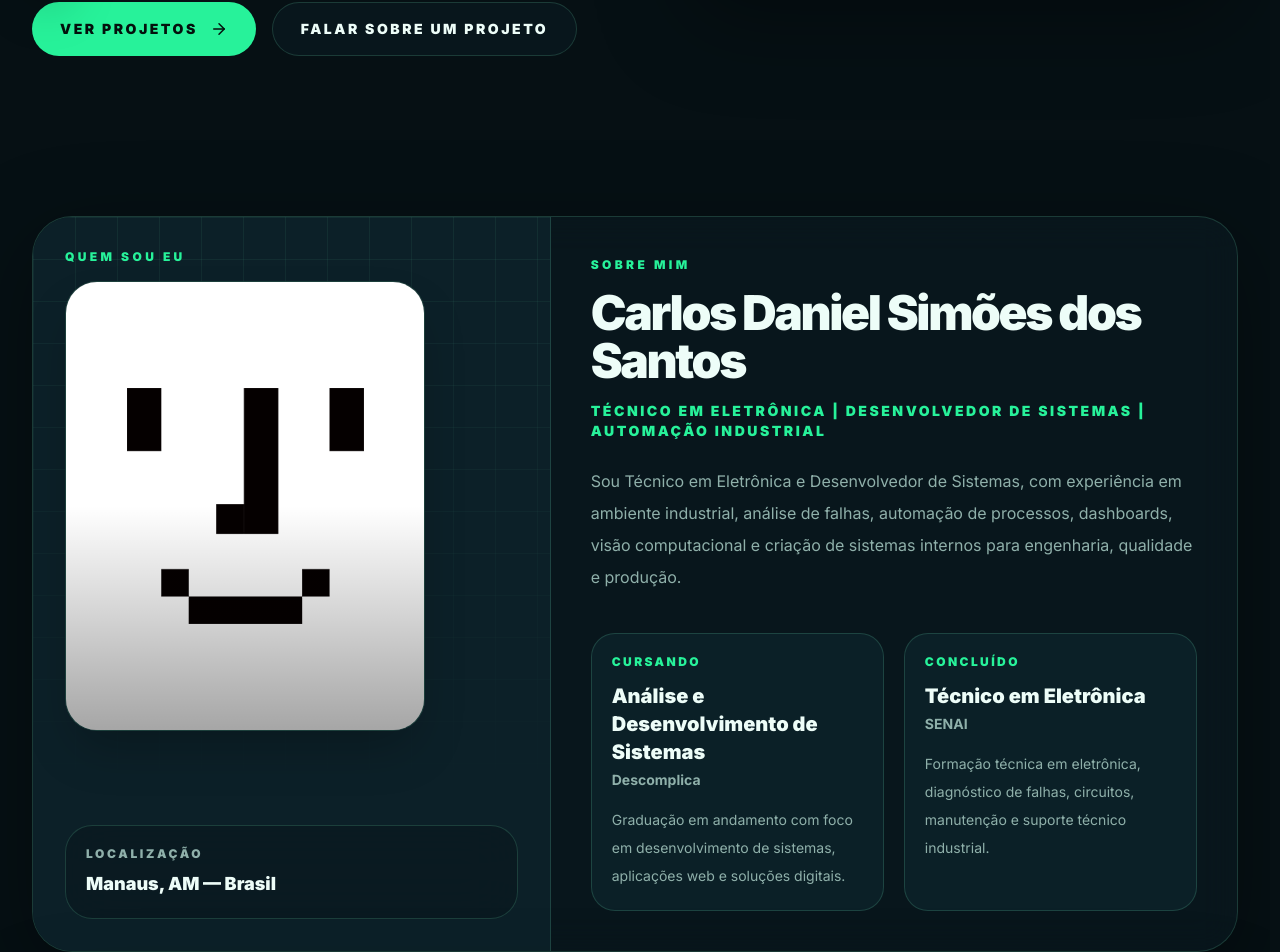
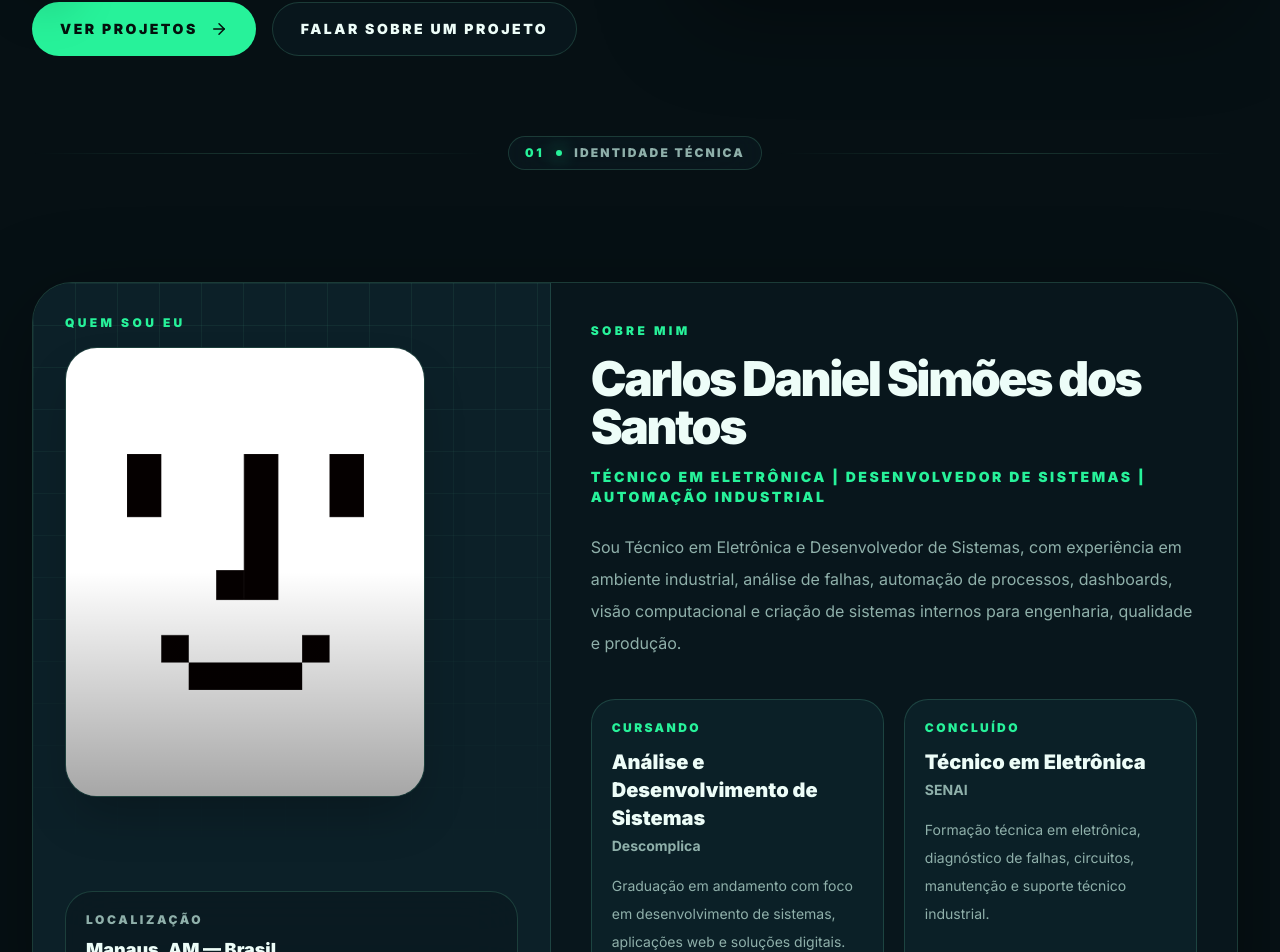
Before and after one commit to carlosdaniel003/Portf-lio, a Next.js app: page / in a window 1280 px wide. Shown: the part 620-1572 px from the top of the page. Built offline with nearby package versions, Linux system fonts and the light colour scheme.

Commit message:
Feat: Ajustei novas animações para construção dos blocos

```diff
--- a/src/app/page.tsx
+++ b/src/app/page.tsx
@@ -1,10 +1,11 @@
-// src\app\page.tsx
 import AboutMe from "@/components/sections/AboutMe";
 import CaseStudies from "@/components/sections/CaseStudies";
 import Contact from "@/components/sections/Contact";
 import Hero from "@/components/sections/Hero";
 import InteractiveBackground from "@/components/ui/InteractiveBackground";
 import Loader from "@/components/ui/Loader";
+import ScrollReveal from "@/components/ui/ScrollReveal";
+import SectionDivider from "@/components/ui/SectionDivider";
 
 export default function Home() {
   return (
@@ -14,9 +15,24 @@ export default function Home() {
 
       <div className="relative z-10">
         <Hero />
-        <AboutMe />
-        <CaseStudies />
-        <Contact />
+
+        <SectionDivider index="01" title="Identidade técnica" />
+
+        <ScrollReveal variant="up">
+          <AboutMe />
+        </ScrollReveal>
+
+        <SectionDivider index="02" title="Projetos reais" />
+
+        <ScrollReveal variant="scale">
+          <CaseStudies />
+        </ScrollReveal>
+
+        <SectionDivider index="03" title="Contato direto" />
+
+        <ScrollReveal variant="up">
+          <Contact />
+        </ScrollReveal>
       </div>
     </main>
   );
--- a/src/components/sections/AboutMe.tsx
+++ b/src/components/sections/AboutMe.tsx
@@ -1,4 +1,3 @@
-// src\components\sections\AboutMe.tsx
 "use client";
 
 import TiltCard from "@/components/ui/TiltCard";
@@ -78,11 +77,12 @@ export default function AboutMe() {
                 </div>
 
                 <div className="grid gap-5 md:grid-cols-2">
-                  {aboutProfile.education.map((item) => (
+                  {aboutProfile.education.map((item, index) => (
                     <TiltCard
                       as="article"
                       key={item.title}
                       intensity="medium"
+                      revealDelay={index * 0.06}
                       className="group rounded-[1.5rem] border border-[color:var(--line)] bg-[color:var(--panel-strong)] p-5 transition hover:border-[color:var(--accent)]"
                     >
                       <p className="text-xs font-black uppercase tracking-[0.2em] text-[color:var(--accent)]">
@@ -126,6 +126,7 @@ export default function AboutMe() {
                   as="article"
                   key={item.title}
                   intensity="medium"
+                  revealDelay={index * 0.06}
                   className="group rounded-[1.5rem] border border-[color:var(--line)] bg-[color:var(--panel-strong)] p-5 transition hover:border-[color:var(--accent)]"
                 >
                   <p className="text-xs font-black uppercase tracking-[0.2em] text-[color:var(--accent)]">
@@ -166,6 +167,7 @@ export default function AboutMe() {
                   as="article"
                   key={service.title}
                   intensity="medium"
+                  revealDelay={index * 0.06}
                   className="group rounded-[1.5rem] border border-[color:var(--line)] bg-[color:var(--panel-strong)] p-5 transition hover:border-[color:var(--accent)]"
                 >
                   <p className="text-xs font-black uppercase tracking-[0.2em] text-[color:var(--accent)]">
@@ -223,6 +225,7 @@ export default function AboutMe() {
                   as="article"
                   key={group.title}
                   intensity="medium"
+                  revealDelay={groupIndex * 0.06}
                   className="group rounded-[1.7rem] border border-[color:var(--line)] bg-[color:var(--panel-strong)] p-5 transition hover:border-[color:var(--accent)]"
                 >
                   <div className="pointer-events-none absolute -right-8 -top-8 h-24 w-24 rounded-full bg-[color:var(--accent)]/10 blur-2xl opacity-0 transition group-hover:opacity-100" />
@@ -369,6 +372,7 @@ export default function AboutMe() {
                       <TiltCard
                         as="div"
                         intensity="medium"
+                        revealDelay={index * 0.05}
                         className="group rounded-[1.7rem] border border-[color:var(--line)] bg-[color:var(--panel-strong)] p-5 transition hover:border-[color:var(--accent)]"
                       >
                         <div className="pointer-events-none absolute -right-10 -top-10 h-28 w-28 rounded-full bg-[color:var(--accent)]/10 blur-2xl opacity-0 transition group-hover:opacity-100" />
--- a/src/components/sections/CaseStudies.tsx
+++ b/src/components/sections/CaseStudies.tsx
@@ -1,4 +1,3 @@
-// src\components\sections\CaseStudies.tsx
 "use client";
 
 import TiltCard from "@/components/ui/TiltCard";
@@ -60,6 +59,7 @@ export default function CaseStudies() {
                       type="button"
                       onClick={() => setSelectedProjectId(project.id)}
                       intensity="medium"
+                      revealDelay={index * 0.04}
                       className={
                         isSelected
                           ? "group rounded-[1.6rem] border border-[color:var(--accent)] bg-[color:var(--bg)] p-4 text-left shadow-[0_0_42px_color-mix(in_srgb,var(--accent)_14%,transparent)] transition"
--- a/src/components/ui/Header.tsx
+++ b/src/components/ui/Header.tsx
@@ -1,6 +1,8 @@
-// src\components\ui\Header.tsx
+"use client";
+
 import ThemeToggle from "@/components/ui/ThemeToggle";
 import { Folder, Github, Home, Mail, User } from "lucide-react";
+import { useEffect, useState } from "react";
 
 const links = [
   {
@@ -26,16 +28,49 @@ const links = [
 ];
 
 export default function Header() {
+  const [activeSection, setActiveSection] = useState("inicio");
+
+  useEffect(() => {
+    function handleScroll() {
+      const referencePoint = window.scrollY + window.innerHeight * 0.42;
+
+      let currentSection = "inicio";
+
+      links.forEach((link) => {
+        const sectionId = link.href.replace("#", "");
+        const section = document.getElementById(sectionId);
+
+        if (section && section.offsetTop <= referencePoint) {
+          currentSection = sectionId;
+        }
+      });
+
+      setActiveSection(currentSection);
+    }
+
+    handleScroll();
+
+    window.addEventListener("scroll", handleScroll, { passive: true });
+    window.addEventListener("resize", handleScroll);
+
+    return () => {
+      window.removeEventListener("scroll", handleScroll);
+      window.removeEventListener("resize", handleScroll);
+    };
+  }, []);
+
   return (
     <header className="fixed left-4 top-1/2 z-50 -translate-y-1/2">
       <nav
         aria-label="Menu principal"
-        className="flex flex-col items-center gap-3 rounded-full border border-[color:var(--line)] bg-[color:var(--panel)] p-2 shadow-2xl backdrop-blur-2xl"
+        className="relative flex flex-col items-center gap-3 rounded-full border border-[color:var(--line)] bg-[color:var(--panel)] p-2 shadow-2xl backdrop-blur-2xl"
       >
+        <span className="pointer-events-none absolute inset-y-5 left-1/2 w-px -translate-x-1/2 bg-gradient-to-b from-transparent via-[color:var(--accent)]/25 to-transparent" />
+
         <a
           href="#inicio"
           aria-label="Carlos Daniel - início"
-          className="group relative grid h-11 w-11 place-items-center rounded-full border border-[color:var(--line)] bg-[color:var(--panel-strong)] font-black text-[color:var(--accent)] transition hover:-translate-y-0.5 hover:border-[color:var(--accent)]"
+          className="group relative z-10 grid h-11 w-11 place-items-center rounded-full border border-[color:var(--line)] bg-[color:var(--panel-strong)] font-black text-[color:var(--accent)] transition hover:-translate-y-0.5 hover:border-[color:var(--accent)]"
         >
           CD
 
@@ -44,18 +79,28 @@ export default function Header() {
           </span>
         </a>
 
-        <div className="h-px w-7 bg-[color:var(--line)]" />
+        <div className="relative z-10 h-px w-7 bg-[color:var(--line)]" />
 
         {links.map((link) => {
           const Icon = link.icon;
+          const sectionId = link.href.replace("#", "");
+          const isActive = activeSection === sectionId;
 
           return (
             <a
               key={link.href}
               href={link.href}
               aria-label={link.label}
-              className="group relative grid h-11 w-11 place-items-center rounded-full text-[color:var(--muted)] transition hover:-translate-y-0.5 hover:bg-[color:var(--panel-strong)] hover:text-[color:var(--accent)]"
+              className={
+                isActive
+                  ? "group relative z-10 grid h-11 w-11 place-items-center rounded-full border border-[color:var(--accent)] bg-[color:var(--panel-strong)] text-[color:var(--accent)] shadow-[0_0_28px_color-mix(in_srgb,var(--accent)_22%,transparent)] transition hover:-translate-y-0.5"
+                  : "group relative z-10 grid h-11 w-11 place-items-center rounded-full text-[color:var(--muted)] transition hover:-translate-y-0.5 hover:bg-[color:var(--panel-strong)] hover:text-[color:var(--accent)]"
+              }
             >
+              {isActive && (
+                <span className="absolute -right-1 top-1/2 h-2 w-2 -translate-y-1/2 rounded-full bg-[color:var(--accent)] shadow-[0_0_18px_var(--accent)]" />
+              )}
+
               <Icon size={18} strokeWidth={2.3} />
 
               <span className="pointer-events-none absolute left-14 top-1/2 hidden -translate-y-1/2 whitespace-nowrap rounded-full border border-[color:var(--line)] bg-[color:var(--panel-strong)] px-3 py-1.5 text-xs font-bold uppercase tracking-[0.16em] text-[color:var(--text)] opacity-0 shadow-xl backdrop-blur-xl transition group-hover:opacity-100 lg:block">
@@ -65,16 +110,18 @@ export default function Header() {
           );
         })}
 
-        <div className="h-px w-7 bg-[color:var(--line)]" />
+        <div className="relative z-10 h-px w-7 bg-[color:var(--line)]" />
 
-        <ThemeToggle />
+        <div className="relative z-10">
+          <ThemeToggle />
+        </div>
 
         <a
           href="https://github.com/carlosdaniel003"
           target="_blank"
           rel="noreferrer"
           aria-label="GitHub"
-          className="group relative grid h-11 w-11 place-items-center rounded-full text-[color:var(--muted)] transition hover:-translate-y-0.5 hover:bg-[color:var(--panel-strong)] hover:text-[color:var(--accent)]"
+          className="group relative z-10 grid h-11 w-11 place-items-center rounded-full text-[color:var(--muted)] transition hover:-translate-y-0.5 hover:bg-[color:var(--panel-strong)] hover:text-[color:var(--accent)]"
         >
           <Github size={18} strokeWidth={2.3} />
 
--- a/src/components/ui/ScrollReveal.tsx
+++ b/src/components/ui/ScrollReveal.tsx
@@ -0,0 +1,100 @@
+"use client";
+
+import { motion } from "framer-motion";
+import type { ReactNode } from "react";
+
+type RevealVariant = "up" | "left" | "right" | "scale";
+
+type ScrollRevealProps = {
+  children: ReactNode;
+  className?: string;
+  delay?: number;
+  duration?: number;
+  variant?: RevealVariant;
+  once?: boolean;
+};
+
+const variants = {
+  up: {
+    hidden: {
+      opacity: 0,
+      y: 34,
+      scale: 0.985,
+      filter: "blur(10px)",
+    },
+    visible: {
+      opacity: 1,
+      y: 0,
+      scale: 1,
+      filter: "blur(0px)",
+    },
+  },
+  left: {
+    hidden: {
+      opacity: 0,
+      x: -34,
+      scale: 0.985,
+      filter: "blur(10px)",
+    },
+    visible: {
+      opacity: 1,
+      x: 0,
+      scale: 1,
+      filter: "blur(0px)",
+    },
+  },
+  right: {
+    hidden: {
+      opacity: 0,
+      x: 34,
+      scale: 0.985,
+      filter: "blur(10px)",
+    },
+    visible: {
+      opacity: 1,
+      x: 0,
+      scale: 1,
+      filter: "blur(0px)",
+    },
+  },
+  scale: {
+    hidden: {
+      opacity: 0,
+      y: 18,
+      scale: 0.95,
+      filter: "blur(12px)",
+    },
+    visible: {
+      opacity: 1,
+      y: 0,
+      scale: 1,
+      filter: "blur(0px)",
+    },
+  },
+};
+
+export default function ScrollReveal({
+  children,
+  className = "",
+  delay = 0,
+  duration = 0.62,
+  variant = "up",
+  once = true,
+}: ScrollRevealProps) {
+  return (
+    <motion.div
+      initial="hidden"
+      whileInView="visible"
+      viewport={{ once, margin: "-90px", amount: 0.16 }}
+      variants={variants[variant]}
+      transition={{
+        duration,
+        delay,
+        ease: [0.22, 1, 0.36, 1],
+      }}
+      className={className}
+    >
+      {children}
+    </motion.div>
+  );
+}
--- /dev/null
+++ b/src/components/ui/SectionDivider.tsx
@@ -0,0 +1,47 @@
+"use client";
+
+import { motion } from "framer-motion";
+
+type SectionDividerProps = {
+  index: string;
+  title: string;
+};
+
+export default function SectionDivider({ index, title }: SectionDividerProps) {
+  return (
+    <div className="portfolio-container relative py-4">
+      <motion.div
+        initial={{ opacity: 0, y: 18 }}
+        whileInView={{ opacity: 1, y: 0 }}
+        viewport={{ once: true, margin: "-80px" }}
+        transition={{ duration: 0.55, ease: "easeOut" }}
+        className="relative flex items-center gap-4"
+      >
+        <div className="h-px flex-1 bg-gradient-to-r from-transparent via-[color:var(--line)] to-[color:var(--accent)]/40" />
+
+        <div className="group relative overflow-hidden rounded-full border border-[color:var(--line)] bg-[color:var(--panel)] px-4 py-2 backdrop-blur-xl">
+          <motion.div
+            aria-hidden
+            className="absolute inset-y-0 left-0 w-16 bg-gradient-to-r from-transparent via-[color:var(--accent)]/15 to-transparent"
+            animate={{ x: ["-120%", "260%"] }}
+            transition={{ duration: 2.8, repeat: Infinity, ease: "easeInOut" }}
+          />
+
+          <div className="relative z-10 flex items-center gap-3">
+            <span className="text-xs font-black uppercase tracking-[0.22em] text-[color:var(--accent)]">
+              {index}
+            </span>
+
+            <span className="h-1.5 w-1.5 rounded-full bg-[color:var(--accent)] shadow-[0_0_18px_var(--accent)]" />
+
+            <span className="text-xs font-black uppercase tracking-[0.18em] text-[color:var(--muted)]">
+              {title}
+            </span>
+          </div>
+        </div>
+
+        <div className="h-px flex-1 bg-gradient-to-l from-transparent via-[color:var(--line)] to-[color:var(--accent)]/40" />
+      </motion.div>
+    </div>
+  );
+}
--- a/src/components/ui/TiltCard.tsx
+++ b/src/components/ui/TiltCard.tsx
@@ -17,6 +17,8 @@ type TiltCardProps = {
   className?: string;
   intensity?: TiltIntensity;
   glow?: boolean;
+  reveal?: boolean;
+  revealDelay?: number;
   type?: "button" | "submit" | "reset";
   href?: string;
   target?: string;
@@ -53,6 +55,8 @@ export default function TiltCard({
   className = "",
   intensity = "medium",
   glow = true,
+  reveal = true,
+  revealDelay = 0,
   type = "button",
   href,
   target,
@@ -110,11 +114,37 @@ export default function TiltCard({
 
   return (
     <MotionComponent
+      initial={
+        reveal
+          ? {
+              opacity: 0,
+              y: 22,
+              scale: 0.975,
+              filter: "blur(8px)",
+            }
+          : undefined
+      }
+      whileInView={
+        reveal
+          ? {
+              opacity: 1,
+              y: 0,
+              scale: 1,
+              filter: "blur(0px)",
+            }
+          : undefined
+      }
+      viewport={reveal ? { once: true, margin: "-80px", amount: 0.18 } : undefined}
       onMouseMove={handleMouseMove}
       onMouseLeave={handleMouseLeave}
       onClick={onClick}
       whileHover={{ y: config.lift }}
-      transition={{ type: "spring", stiffness: 260, damping: 20 }}
+      transition={{
+        type: "spring",
+        stiffness: 260,
+        damping: 20,
+        delay: revealDelay,
+      }}
       className={`relative overflow-hidden ${className}`}
       style={{
         rotateX,
```
Lines whose indentation alone changed are shown as unchanged.
